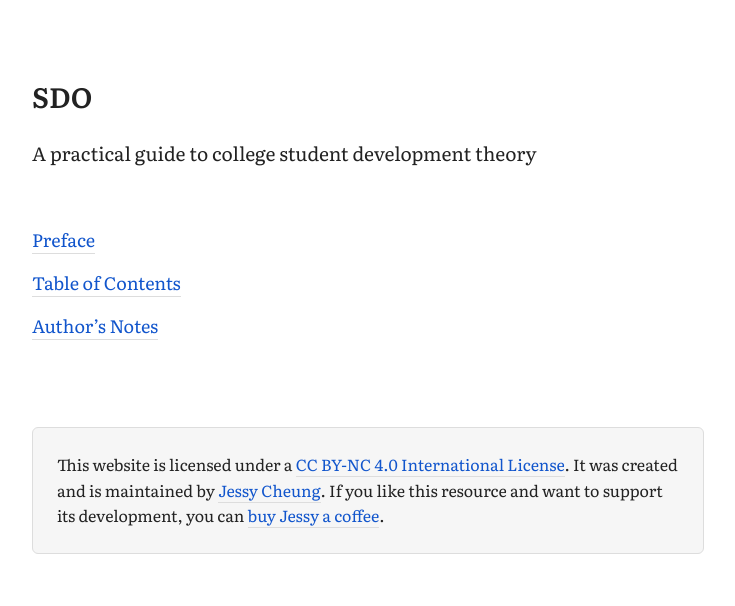
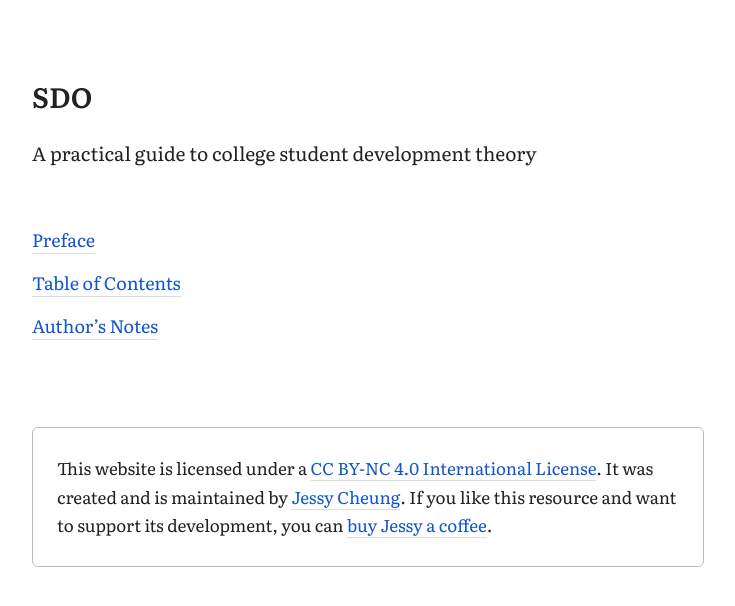
Before and after one commit to jl-c/jl-c.github.io, a Jekyll site: the page main.html, which Jekyll copies as it is, in a window 1280 px wide. Shown: the top 606 px of the page, without its empty margins (272-1007 px from the left). Built offline with Jekyll 4.4.1, drawn with Linux system fonts in a browser that asks for light colours.

Commit message:
Update and rename cover2.html to main.html

```diff
--- a/cover2.html
+++ b/main.html
@@ -1,4 +1,3 @@
-
 <!DOCTYPE html>
 <html lang=en>
 <head>
@@ -60,13 +59,12 @@ color:#15c;
 }
 
 footer {
-background:#f6f6f6;
-border:1px solid #ddd;
+border:1px solid #bbb;
 border-radius:6px;
-line-height:1.6rem;
+line-height:1.8rem;
 max-width:39rem;
 margin:5.4rem auto;
-padding:1.5rem
+padding:1.6rem 1.5rem
 }
 
 ol {
@@ -89,6 +87,7 @@ p{margin-left:auto}
 body{margin:1.5rem auto 0}
   h1 {margin-top:3.6rem}
 p{font-size:1.125rem;}
+  footer{font-size:1.0625rem}
 }
 
 </style>
@@ -99,8 +98,8 @@ p{font-size:1.125rem;}
 <nav>
 <ol>
 <li><a href=#>Preface</a></li>
-<li><a href=#>Table of Contents</a></li>
-<li><a href=#>Author’s Notes</a></li>
+<li><a href=/toc>Table of Contents</a></li>
+<li><a href=/notes>Author’s Notes</a></li>
 </ol>
 </nav>
 <footer>This website is licensed under a <a class=footer href=#>CC BY-NC 4.0 International License</a>. It was created and is maintained by <a class=footer href=#>Jessy Cheung</a>. If you like this resource and want to support its development, you can <a class=footer href=#>buy Jessy a coffee</a>.</footer>
```
